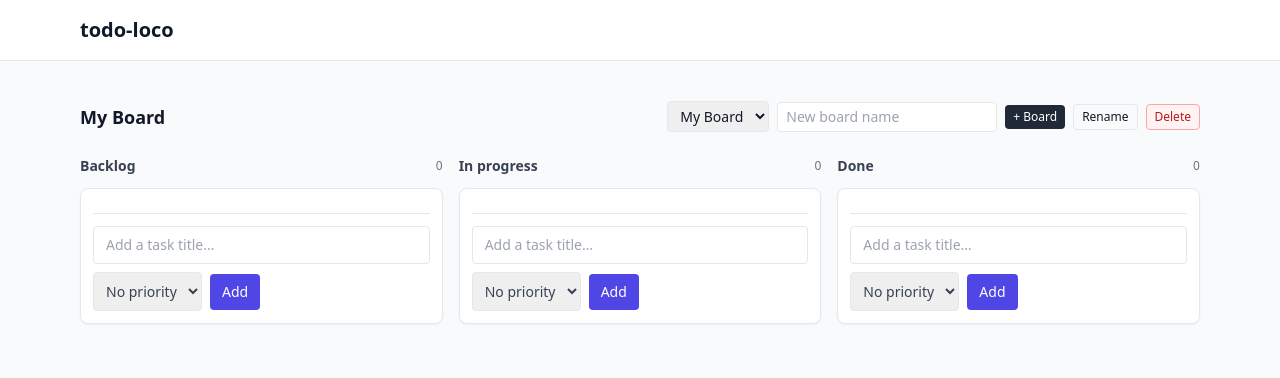
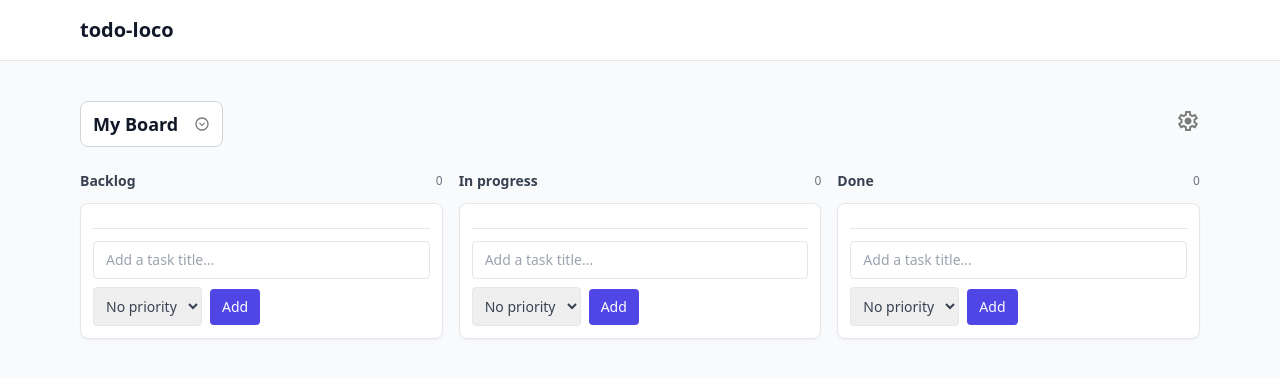
Before and after one commit to iprignano/todo-loco, a React (Vite) app: page / in a window 1280 px wide. Shown: the top 378 px of the page. Built offline with nearby package versions, Linux system fonts and the light colour scheme.

Commit message:
refactor board switcher

```diff
--- a/src/components/Board.tsx
+++ b/src/components/Board.tsx
@@ -19,6 +19,7 @@ import { Column } from './Column';
 import { TaskCard } from './TaskCard';
 import { LoadingSkeleton } from './LoadingSkeleton';
 import type { Task } from '../types';
+import { BoardSettings } from './BoardSettings';
 
 export function Board({ onSelectTask }: { onSelectTask?: (taskId: string) => void }) {
   const [draggedTaskId, setDraggedTaskId] = useState<string | null>(null);
@@ -99,8 +100,8 @@ export function Board({ onSelectTask }: { onSelectTask?: (taskId: string) => voi
   return (
     <div className="space-y-6">
       <div className="flex items-center justify-between">
-        <h2 className="text-lg font-semibold">{activeBoard.name}</h2>
         <BoardSwitcher />
+        <BoardSettings />
       </div>
       <DndContext
         sensors={sensors}
--- /dev/null
+++ b/src/components/BoardSettings.tsx
@@ -0,0 +1,124 @@
+import { useCallback, useEffect, useState } from 'react';
+import { useBoardContext } from '../lib/context/useBoardContext';
+
+export function BoardSettings() {
+  const { state, activeBoard, renameBoard, deleteBoard } = useBoardContext();
+  const wrapperElId = 'boardSwitcher';
+  const [newName, setNewName] = useState('');
+  const [isPanelOpen, setIsPanelOpen] = useState(false);
+  const [isRenamingBoard, setIsRenamingBoard] = useState(false);
+
+  const closePanel = () => {
+    setNewName('');
+    setIsPanelOpen(false);
+    setIsRenamingBoard(false);
+  };
+
+  const handleClick = useCallback((evt: PointerEvent) => {
+    if (!(evt.target as HTMLElement).closest(`#${wrapperElId}`)) {
+      closePanel();
+    }
+  }, []);
+
+  useEffect(() => {
+    document.addEventListener('click', handleClick);
+    () => document.removeEventListener('click', handleClick);
+  }, [handleClick]);
+
+  if (!state || !activeBoard) return null;
+
+  return (
+    <div id={wrapperElId} className="relative">
+      <button
+        className={`cursor-pointer ${!isPanelOpen && 'opacity-50'} hover:opacity-100 transition-opacity duration-200`}
+        onClick={() => {
+          setIsPanelOpen((isOpen) => !isOpen);
+          setIsRenamingBoard(false);
+          setNewName('');
+        }}
+      >
+        <span className=" group-hover:opacity-100 transition-opacity duration-100">
+          <CogIcon />
+        </span>
+      </button>
+      {isPanelOpen && (
+        <div className="absolute top-10 right-0 cursor-pointer bg-white border border-gray-300 rounded-lg min-w-56 shadow-sm overflow-hidden">
+          {isRenamingBoard ? (
+            <div className="flex gap-2 items-center px-3 py-2 hover:bg-gray-50">
+              <input
+                type="text"
+                id="renameBoardName"
+                placeholder="Your new name"
+                className="focus:outline-none bg-transparent"
+                autoFocus
+                onChange={(evt) => setNewName(evt.target.value)}
+                value={newName}
+              />
+              <button
+                type="button"
+                className="rounded bg-blue-800 px-2 py-1 text-xs font-medium text-white"
+                onClick={() => {
+                  renameBoard(activeBoard.id, newName);
+                  closePanel();
+                }}
+              >
+                Rename
+              </button>
+            </div>
+          ) : (
+            <div
+              className="flex gap-2 items-center px-3 py-2 hover:bg-gray-50"
+              onClick={() => {
+                setIsRenamingBoard(true);
+              }}
+            >
+              Rename board
+            </div>
+          )}
+          <div
+            className="flex gap-2 items-center px-3 py-2 hover:bg-gray-50 border-t border-gray-200 text-red-700"
+            onClick={() => {
+              const ok = confirm(
+                'Are you sure you want to delete this board? This operation is irreversible.',
+              );
+              if (ok) {
+                deleteBoard(activeBoard.id);
+              }
+            }}
+          >
+            <TrashIcon />
+            Delete board
+          </div>
+        </div>
+      )}
+    </div>
+  );
+}
+
+function CogIcon() {
+  return (
+    <svg
+      xmlns="http://www.w3.org/2000/svg"
+      height="24px"
+      viewBox="0 -960 960 960"
+      width="24px"
+      fill="#000000"
+    >
+      <path d="m370-80-16-128q-13-5-24.5-12T307-235l-119 50L78-375l103-78q-1-7-1-13.5v-27q0-6.5 1-13.5L78-585l110-190 119 50q11-8 23-15t24-12l16-128h220l16 128q13 5 24.5 12t22.5 15l119-50 110 190-103 78q1 7 1 13.5v27q0 6.5-2 13.5l103 78-110 190-118-50q-11 8-23 15t-24 12L590-80H370Zm70-80h79l14-106q31-8 57.5-23.5T639-327l99 41 39-68-86-65q5-14 7-29.5t2-31.5q0-16-2-31.5t-7-29.5l86-65-39-68-99 42q-22-23-48.5-38.5T533-694l-13-106h-79l-14 106q-31 8-57.5 23.5T321-633l-99-41-39 68 86 64q-5 15-7 30t-2 32q0 16 2 31t7 30l-86 65 39 68 99-42q22 23 48.5 38.5T427-266l13 106Zm42-180q58 0 99-41t41-99q0-58-41-99t-99-41q-59 0-99.5 41T342-480q0 58 40.5 99t99.5 41Zm-2-140Z" />
+    </svg>
+  );
+}
+
+function TrashIcon() {
+  return (
+    <svg
+      xmlns="http://www.w3.org/2000/svg"
+      height="18px"
+      viewBox="0 -960 960 960"
+      width="18px"
+      fill="#b91c1c"
+    >
+      <path d="M280-120q-33 0-56.5-23.5T200-200v-520h-40v-80h200v-40h240v40h200v80h-40v520q0 33-23.5 56.5T680-120H280Zm400-600H280v520h400v-520ZM360-280h80v-360h-80v360Zm160 0h80v-360h-80v360ZM280-720v520-520Z" />
+    </svg>
+  );
+}
--- a/src/components/BoardSwitcher.tsx
+++ b/src/components/BoardSwitcher.tsx
@@ -1,66 +1,123 @@
-import { useState } from 'react';
+import { useCallback, useEffect, useState } from 'react';
 import { useBoardContext } from '../lib/context/useBoardContext';
 
 export function BoardSwitcher() {
-  const { state, activeBoard, setActiveBoard, createBoard, renameBoard, deleteBoard } =
-    useBoardContext();
+  const { state, activeBoard, setActiveBoard, createBoard } = useBoardContext();
+  const wrapperElId = 'boardSwitcher';
   const [newName, setNewName] = useState('');
+  const [isPanelOpen, setIsPanelOpen] = useState(false);
+  const [isAddingNewBoard, setIsAddingNewBoard] = useState(false);
+
+  const closePanel = () => {
+    setNewName('');
+    setIsAddingNewBoard(false);
+    setIsPanelOpen(false);
+  };
+
+  const handleClick = useCallback((evt: PointerEvent) => {
+    if (!(evt.target as HTMLElement).closest(`#${wrapperElId}`)) {
+      closePanel();
+    }
+  }, []);
+
+  useEffect(() => {
+    document.addEventListener('click', handleClick);
+    () => document.removeEventListener('click', handleClick);
+  }, [handleClick]);
 
   if (!state || !activeBoard) return null;
 
   return (
-    <div className="flex items-center gap-2">
-      <select
-        className="rounded border px-2 py-1 text-sm"
-        value={activeBoard.id}
-        onChange={(e) => setActiveBoard(e.target.value)}
-        aria-label="Select board"
+    <div id={wrapperElId} className="relative">
+      <button
+        className="flex gap-4 items-center border border-gray-300 rounded-lg py-2 px-3 bg-white cursor-pointer group hover:border-gray-400 transition-colors duration-100"
+        onClick={() => {
+          setIsPanelOpen((isOpen) => !isOpen);
+          setIsAddingNewBoard(false);
+          setNewName('');
+        }}
       >
-        {Object.values(state.boards).map((b) => (
-          <option key={b.id} value={b.id}>
-            {b.name}
-          </option>
+        <h2 className="text-lg font-semibold">{activeBoard.name}</h2>
+        <span className="opacity-50 group-hover:opacity-100 transition-opacity duration-100">
+          <CaretDownIcon />
+        </span>
+      </button>
+      {isPanelOpen && (
+        <div className="absolute top-14 left-0 cursor-pointer bg-white border border-gray-300 rounded-lg min-w-56 shadow-sm overflow-hidden">
+          {Object.values(state.boards).map(({ id, name }) => (
+            <div
+              key={id}
+              onClick={() => {
+                setActiveBoard(id);
+                closePanel();
+              }}
+              className="px-3 py-2 hover:bg-gray-50"
+            >
+              {name}
+            </div>
           ))}
-      </select>
+          {isAddingNewBoard ? (
+            <div className="flex gap-2 items-center px-3 py-2 hover:bg-gray-50 border-t border-gray-200">
               <input
-        className="rounded border px-2 py-1 text-sm"
-        placeholder="New board name"
+                type="text"
+                id="newBoardName"
+                placeholder="My new board"
+                className="focus:outline-none bg-transparent"
+                autoFocus
+                onChange={(evt) => setNewName(evt.target.value)}
                 value={newName}
-        onChange={(e) => setNewName(e.target.value)}
-        aria-label="New board name"
               />
               <button
                 type="button"
-        className="rounded bg-gray-800 px-2 py-1 text-xs font-medium text-white"
+                className="rounded bg-blue-800 px-2 py-1 text-xs font-medium text-white"
                 onClick={() => {
-          const n = newName.trim();
-          if (n) {
-            createBoard(n);
-            setNewName('');
-          }
+                  createBoard(newName);
+                  closePanel();
                 }}
               >
-        + Board
+                Add
               </button>
-      <button
-        type="button"
-        className="rounded border px-2 py-1 text-xs"
+            </div>
+          ) : (
+            <div
+              className="flex gap-2 items-center px-3 py-2 hover:bg-gray-50 border-t border-gray-200"
               onClick={() => {
-          const n = prompt('Rename board to: ', activeBoard.name);
-          if (n && n.trim()) renameBoard(activeBoard.id, n.trim());
+                setIsAddingNewBoard(true);
               }}
             >
-        Rename
-      </button>
-      <button
-        type="button"
-        className="rounded border border-red-300 bg-red-50 px-2 py-1 text-xs text-red-700"
-        onClick={() => {
-          if (confirm('Delete current board? This cannot be undone.')) deleteBoard(activeBoard.id);
-        }}
-      >
-        Delete
-      </button>
+              New board <PlusCircleIcon />
+            </div>
+          )}
+        </div>
+      )}
     </div>
   );
 }
+
+function CaretDownIcon() {
+  return (
+    <svg
+      xmlns="http://www.w3.org/2000/svg"
+      height="16px"
+      viewBox="0 -960 960 960"
+      width="16px"
+      fill="#000000"
+    >
+      <path d="m480-340 180-180-57-56-123 123-123-123-57 56 180 180Zm0 260q-83 0-156-31.5T197-197q-54-54-85.5-127T80-480q0-83 31.5-156T197-763q54-54 127-85.5T480-880q83 0 156 31.5T763-763q54 54 85.5 127T880-480q0 83-31.5 156T763-197q-54 54-127 85.5T480-80Zm0-80q134 0 227-93t93-227q0-134-93-227t-227-93q-134 0-227 93t-93 227q0 134 93 227t227 93Zm0-320Z" />
+    </svg>
+  );
+}
+
+function PlusCircleIcon() {
+  return (
+    <svg
+      xmlns="http://www.w3.org/2000/svg"
+      height="14px"
+      viewBox="0 -960 960 960"
+      width="14px"
+      fill="#a6a6a6"
+    >
+      <path d="M440-280h80v-160h160v-80H520v-160h-80v160H280v80h160v160Zm40 200q-83 0-156-31.5T197-197q-54-54-85.5-127T80-480q0-83 31.5-156T197-763q54-54 127-85.5T480-880q83 0 156 31.5T763-763q54 54 85.5 127T880-480q0 83-31.5 156T763-197q-54 54-127 85.5T480-80Zm0-80q134 0 227-93t93-227q0-134-93-227t-227-93q-134 0-227 93t-93 227q0 134 93 227t227 93Zm0-320Z" />
+    </svg>
+  );
+}
```
Lines whose indentation alone changed are shown as unchanged.
